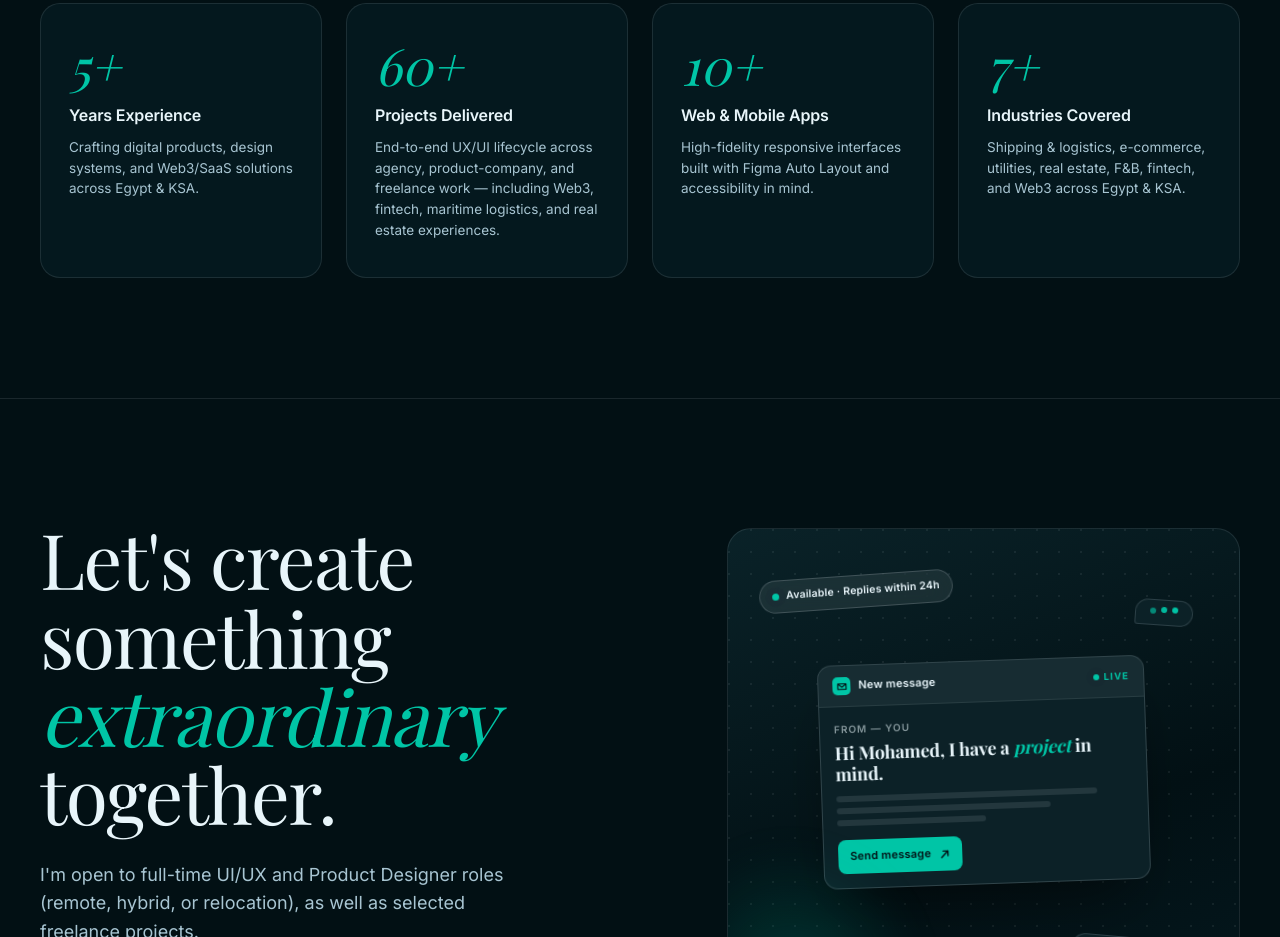
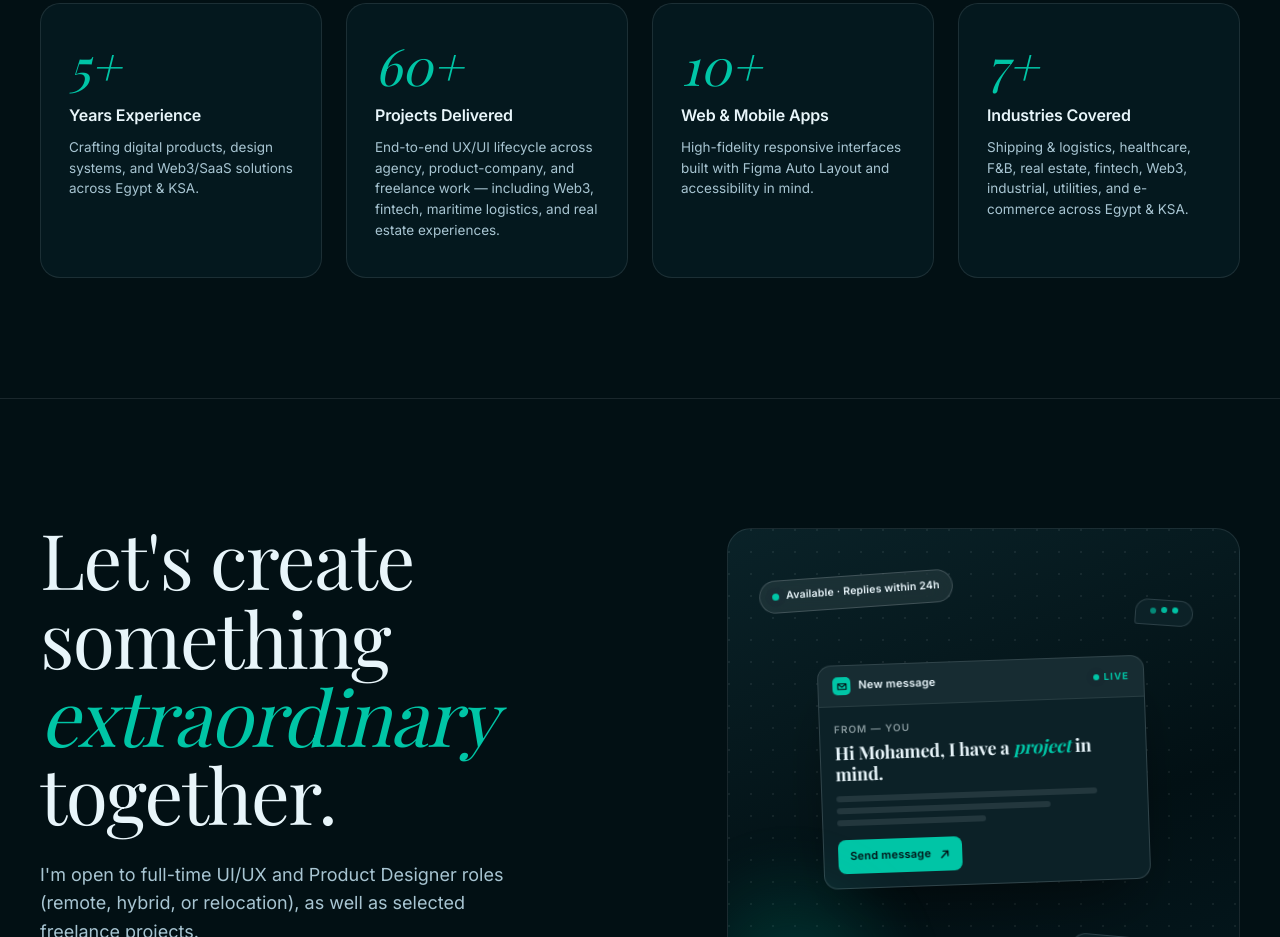
Before and after one commit to mohamedashrafud-boop/mohamed-portfolio, a plain HTML site: page Portfolio.html in a window 1280 px wide. Shown: the part 7745-8682 px from the top of the page. Drawn offline with nearby package versions, Linux system fonts and the light colour scheme; a web font is replaced by a local one.

Commit message:
Add files via upload

```diff
--- a/Portfolio.html
+++ b/Portfolio.html
@@ -791,7 +791,7 @@
       <div class="stat-card">
         <div class="stat-num">7+</div>
         <div class="stat-label">Industries Covered</div>
-        <p class="stat-desc">Shipping &amp; logistics, e-commerce, utilities, real estate, F&amp;B, fintech, and Web3 across Egypt &amp; KSA.</p>
+        <p class="stat-desc">Shipping &amp; logistics, healthcare, F&amp;B, real estate, fintech, Web3, industrial, utilities, and e-commerce across Egypt &amp; KSA.</p>
       </div>
     </div>
   </div>
```
Also changed, not shown: index.html (+1 -1 lines).
